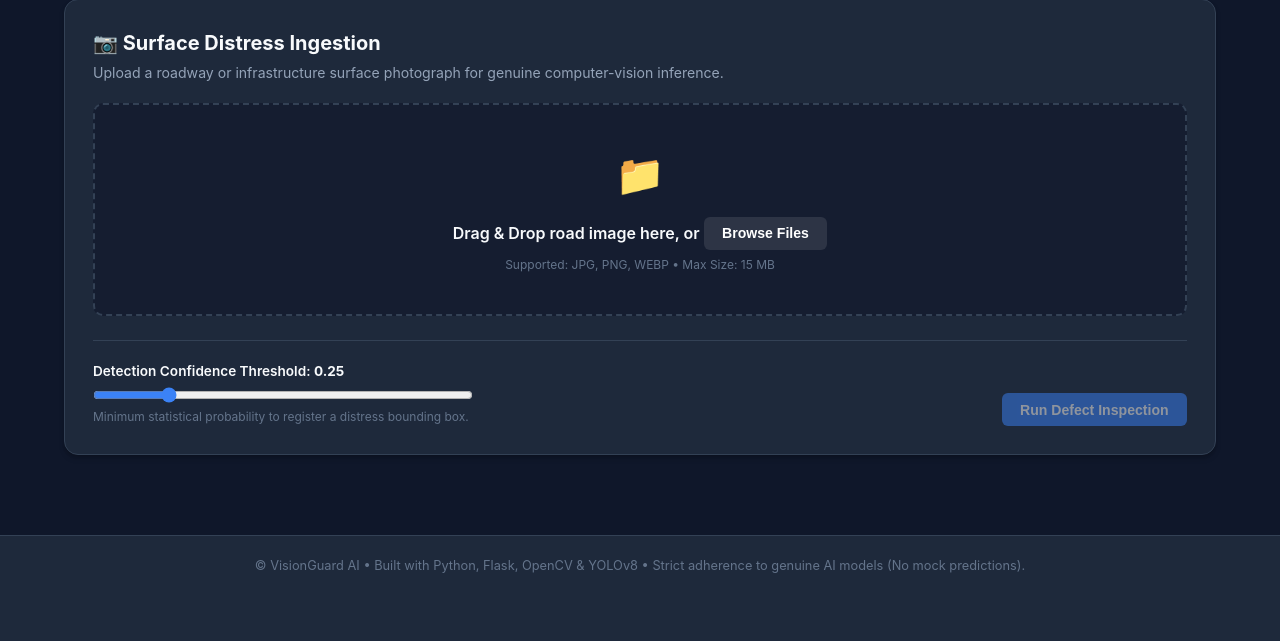
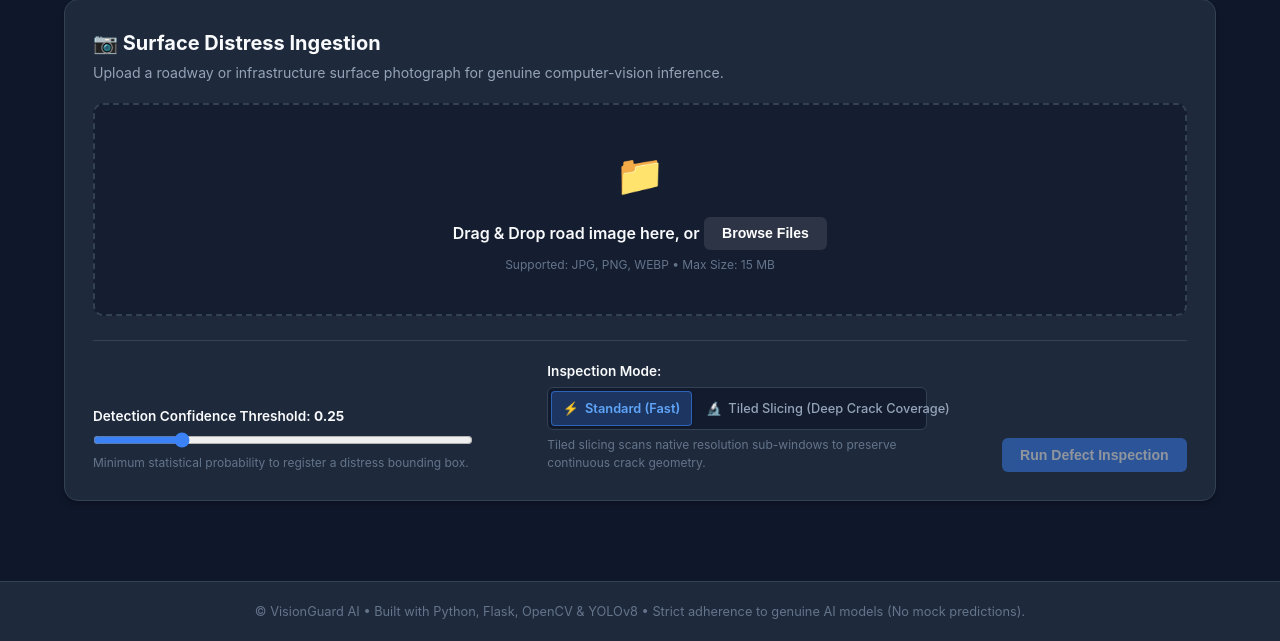
Before and after one commit to szeeshanZ123/visionGuard, a Flask app: page / in a window 1280 px wide. Shown: the part 538-1179 px from the top of the page. Before the commit the page ends 1111 px from the top, so only its background shows below. Run offline with Flask 3, Linux system fonts and the light colour scheme; data comes from the database, SQL or seed files in the repository; data that the repository does not hold is empty; some libraries are stand-ins or nearby versions.

Commit message:
feat(ui): add inspection mode segmented switch and detection source badges
- Add Standard vs Tiled Slicing segmented control to the distress ingestion card
- Add 4th telemetry metric card displaying active mode and tile count
- Add Source column to detections table with Tiled and Full-Frame badges
- Wire sub-threshold suggestion button to inspect continuous cracks in Tiled Mode

```diff
--- a/app/static/css/styles.css
+++ b/app/static/css/styles.css
@@ -351,6 +351,58 @@ body {
     color: var(--text-muted);
 }
 
+/* Segmented Control for Inspection Mode */
+.segmented-control {
+    display: inline-flex;
+    background: rgba(15, 23, 42, 0.7);
+    border: 1px solid var(--border-color);
+    border-radius: var(--radius-sm);
+    padding: 3px;
+    gap: 3px;
+    width: 100%;
+}
+
+.segmented-option {
+    flex: 1;
+    position: relative;
+    cursor: pointer;
+    margin: 0;
+}
+
+.segmented-option input[type="radio"] {
+    position: absolute;
+    opacity: 0;
+    pointer-events: none;
+}
+
+.segmented-label {
+    display: flex;
+    align-items: center;
+    justify-content: center;
+    gap: 0.4rem;
+    padding: 0.45rem 0.65rem;
+    border-radius: 4px;
+    font-size: 0.8rem;
+    font-weight: 500;
+    color: var(--text-secondary);
+    transition: all 0.2s ease;
+    text-align: center;
+    white-space: nowrap;
+    border: 1px solid transparent;
+}
+
+.segmented-option input[type="radio"]:checked + .segmented-label {
+    background: rgba(59, 130, 246, 0.25);
+    border-color: rgba(59, 130, 246, 0.6);
+    color: #60A5FA;
+    font-weight: 600;
+    box-shadow: 0 1px 3px rgba(0, 0, 0, 0.3);
+}
+
+.segmented-option:hover .segmented-label {
+    color: #FFFFFF;
+}
+
 /* Buttons */
 .btn {
     padding: 0.55rem 1.15rem;
--- a/app/static/js/app.js
+++ b/app/static/js/app.js
@@ -41,6 +41,8 @@ document.addEventListener("DOMContentLoaded", () => {
     const metricDefectTypes = document.getElementById("metricDefectTypes");
     const metricTopConf = document.getElementById("metricTopConf");
     const metricModelName = document.getElementById("metricModelName");
+    const metricInspectionMode = document.getElementById("metricInspectionMode");
+    const metricModeCaption = document.getElementById("metricModeCaption");
 
     const metaFilename = document.getElementById("metaFilename");
     const metaFormat = document.getElementById("metaFormat");
@@ -191,10 +193,15 @@ document.addEventListener("DOMContentLoaded", () => {
         resultsContainer.style.display = "none";
     }
 
-    // 4. Confidence Threshold Slider
-    confSlider.addEventListener("input", (e) => {
-        confValDisplay.textContent = parseFloat(e.target.value).toFixed(2);
-    });
+    // 4. Confidence Threshold Slider Synchronization
+    function syncSliderDisplay() {
+        const val = parseFloat(confSlider.value);
+        confValDisplay.textContent = isNaN(val) ? "0.25" : val.toFixed(2);
+    }
+    // Synchronize immediately on page load in case browser restored previous input state
+    syncSliderDisplay();
+    confSlider.addEventListener("input", syncSliderDisplay);
+    confSlider.addEventListener("change", syncSliderDisplay);
 
     // 5. Run Inspection Action
     inspectBtn.addEventListener("click", async () => {
@@ -205,44 +212,89 @@ document.addEventListener("DOMContentLoaded", () => {
         inspectSpinner.style.display = "inline-block";
         inspectBtn.querySelector(".btn-text").textContent = "Analyzing Road Imagery...";
 
+        const activeThreshold = parseFloat(confSlider.value) || 0.25;
+        const modeRadio = document.querySelector('input[name="inspectionMode"]:checked');
+        const activeMode = modeRadio ? modeRadio.value : "standard";
+
         const formData = new FormData();
         formData.append("image", currentFile);
-        formData.append("confidence_threshold", confSlider.value);
+        formData.append("confidence_threshold", activeThreshold.toFixed(2));
+        formData.append("inspection_mode", activeMode);
 
+        const controller = new AbortController();
+        const timeoutId = setTimeout(() => controller.abort(), 60000); // 60s timeout
+
+        let res;
         try {
-            const res = await fetch("/api/inspect", {
+            res = await fetch("/api/inspect", {
                 method: "POST",
                 body: formData,
+                signal: controller.signal,
             });
-
-            const data = await res.json();
-
-            if (!res.ok) {
-                handleApiError(data);
-                return;
+        } catch (fetchErr) {
+            clearTimeout(timeoutId);
+            console.error("Fetch communication failure:", fetchErr);
+            if (fetchErr.name === "AbortError") {
+                alert("Request timed out: Inference took longer than 60 seconds. Please try again with a smaller image or higher confidence threshold.");
+            } else {
+                alert(`Network connection error: Unable to reach the VisionGuard AI backend at ${window.location.origin}.\n\nDetails: ${fetchErr.message || "Connection refused"}\n\nPlease verify that 'python app/server.py' is running in your terminal.`);
             }
-
-            renderResults(data);
-
-        } catch (err) {
-            alert("Network error: Failed to communicate with the VisionGuard AI backend.");
+            return;
         } finally {
+            clearTimeout(timeoutId);
             inspectBtn.disabled = false;
             inspectSpinner.style.display = "none";
             inspectBtn.querySelector(".btn-text").textContent = "Run Defect Inspection";
         }
+
+        // Parse response body safely
+        let data = null;
+        const contentType = res.headers.get("content-type") || "";
+        if (contentType.includes("application/json")) {
+            try {
+                data = await res.json();
+            } catch (jsonErr) {
+                console.error("Failed to parse JSON response:", jsonErr);
+            }
+        }
+
+        if (!res.ok) {
+            let errorMsg = `Server responded with status HTTP ${res.status}`;
+            if (data && data.message) {
+                errorMsg = data.message;
+            } else {
+                try {
+                    const rawText = await res.text();
+                    if (rawText) errorMsg += `: ${rawText.substring(0, 150)}`;
+                } catch (_) {}
+            }
+            handleApiError(res.status, data, errorMsg);
+            return;
+        }
+
+        if (!data) {
+            alert("Protocol Error: The server returned a 200 OK status without a valid JSON body.");
+            return;
+        }
+
+        try {
+            renderResults(data);
+        } catch (renderErr) {
+            console.error("UI rendering error:", renderErr);
+            alert(`Rendering Error: Failed to display detection findings: ${renderErr.message}`);
+        }
     });
 
-    function handleApiError(data) {
-        if (data.error_code === "MODEL_WEIGHTS_MISSING") {
-            systemNoticeTitle.textContent = "Model Weights Checkpoint Required";
-            systemNoticeMsg.textContent = data.message;
-            systemNoticeInstructions.textContent = data.setup_instructions || "Place best.pt into ai/models/best.pt";
+    function handleApiError(status, data, message) {
+        if (status === 503 || (data && data.error_code === "MODEL_WEIGHTS_MISSING")) {
+            systemNoticeTitle.textContent = "Model Weights Checkpoint Required (HTTP 503)";
+            systemNoticeMsg.textContent = (data && data.message) || message;
+            systemNoticeInstructions.textContent = (data && data.setup_instructions) || "Place best.pt into ai/models/best.pt";
             systemNoticeInstructions.style.display = "block";
             systemNoticeBanner.style.display = "flex";
             window.scrollTo({ top: 0, behavior: "smooth" });
         } else {
-            alert(`Inspection Failed: ${data.message || "Unknown error"}`);
+            alert(`Inspection Failed (HTTP ${status}):\n${message}`);
         }
     }
 
@@ -266,11 +318,25 @@ document.addEventListener("DOMContentLoaded", () => {
         modelCheckpointCaption.textContent = modelInfo.name || "YOLOv8n";
         metricModelName.textContent = modelInfo.name || "YOLOv8 Nano";
 
+        // Inspection Mode Telemetry
+        const inspMode = (data.inspection_mode || "standard").toLowerCase();
+        if (inspMode === "tiled" || inspMode === "sliced") {
+            if (metricInspectionMode) metricInspectionMode.textContent = "Tiled Slicing";
+            const sliceCount = data.candidate_summary && data.candidate_summary.slice_count ? `${data.candidate_summary.slice_count} Tiles` : "High-Res";
+            if (metricModeCaption) metricModeCaption.textContent = `${sliceCount} (Continuous Coverage)`;
+        } else {
+            if (metricInspectionMode) metricInspectionMode.textContent = "Standard";
+            if (metricModeCaption) metricModeCaption.textContent = "Full-Frame 640px";
+        }
+
         // Defect Counts & Telemetry
         const detections = data.detections || [];
         const defectCount = detections.length;
+        const usedThreshold = (typeof data.confidence_threshold === "number")
+            ? data.confidence_threshold.toFixed(2)
+            : (parseFloat(confSlider.value) || 0.25).toFixed(2);
 
-        resultsCountBadge.textContent = `${defectCount} Defect${defectCount === 1 ? "" : "s"} Detected`;
+        resultsCountBadge.textContent = `${defectCount} Defect${defectCount === 1 ? "" : "s"} Detected (Threshold ≥ ${usedThreshold})`;
         resultsCountBadge.className = defectCount > 0 ? "badge badge-warning" : "badge badge-success";
 
         metricDefectCount.textContent = defectCount;
@@ -282,7 +348,7 @@ document.addEventListener("DOMContentLoaded", () => {
             const maxConf = Math.max(...detections.map(d => d.confidence));
             metricTopConf.textContent = (maxConf * 100).toFixed(1) + "%";
         } else {
-            metricDefectTypes.textContent = "Sound Road Surface";
+            metricDefectTypes.textContent = `No defects ≥ ${usedThreshold}`;
             metricTopConf.textContent = "N/A";
         }
 
@@ -290,24 +356,59 @@ document.addEventListener("DOMContentLoaded", () => {
         detectionsTableBody.innerHTML = "";
         if (defectCount === 0) {
             const emptyRow = document.createElement("tr");
+            let suggestionHtml = "";
+            const cand = data.candidate_summary;
+            if (cand && cand.suggested_threshold && cand.suggested_threshold < parseFloat(usedThreshold)) {
+                suggestionHtml = `
+                    <div style="margin-top: 1rem; padding: 1rem; background: rgba(59, 130, 246, 0.12); border: 1px solid rgba(59, 130, 246, 0.35); border-radius: 8px; text-align: left; max-width: 620px; margin-left: auto; margin-right: auto;">
+                        <strong style="color: #60a5fa; display: flex; align-items: center; gap: 0.5rem; margin-bottom: 0.3rem;">
+                            <span>💡</span> Subtle Distress Detected Below Threshold
+                        </strong>
+                        <p style="font-size: 0.9rem; color: var(--text-secondary); margin: 0.4rem 0 0.8rem 0; line-height: 1.4;">
+                            The AI model identified a candidate <strong>${cand.top_raw_class || "Distress"}</strong> with <strong>${(cand.top_raw_confidence * 100).toFixed(1)}% statistical confidence</strong>, but filtered it out because the current threshold is set to <strong>${usedThreshold}</strong>.
+                        </p>
+                        <button type="button" class="btn btn-secondary btn-sm" id="applySuggestedThresholdBtn" style="cursor: pointer; padding: 0.4rem 0.9rem; font-size: 0.85rem; font-weight: 600;">
+                            🔍 Inspect in Tiled Mode at ${cand.suggested_threshold.toFixed(2)} Threshold
+                        </button>
+                    </div>
+                `;
+            }
+
             emptyRow.innerHTML = `
-                <td colspan="6" style="text-align: center; color: var(--text-muted); padding: 1.5rem;">
-                    ✅ No surface cracks or potholes detected at confidence threshold ≥ ${confSlider.value}.
+                <td colspan="7" style="text-align: center; color: var(--text-muted); padding: 1.5rem;">
+                    <div>✅ No surface cracks or potholes detected at confidence threshold ≥ ${usedThreshold}.</div>
+                    ${suggestionHtml}
                 </td>
             `;
             detectionsTableBody.appendChild(emptyRow);
+
+            const applyBtn = document.getElementById("applySuggestedThresholdBtn");
+            if (applyBtn && cand && cand.suggested_threshold) {
+                applyBtn.addEventListener("click", () => {
+                    confSlider.value = cand.suggested_threshold.toFixed(2);
+                    syncSliderDisplay();
+                    const tiledRadio = document.querySelector('input[name="inspectionMode"][value="tiled"]');
+                    if (tiledRadio) tiledRadio.checked = true;
+                    inspectBtn.click();
+                });
+            }
         } else {
             detections.forEach((det, idx) => {
                 const tr = document.createElement("tr");
                 const bbox = det.bbox || {};
                 const coords = `[${bbox.x1}, ${bbox.y1}, ${bbox.x2}, ${bbox.y2}]`;
                 const extent = `${bbox.width} × ${bbox.height} px`;
+                const src = det.source || "global";
+                const srcBadge = src === "tiled"
+                    ? '<span class="badge badge-info" style="font-size: 0.72rem; padding: 2px 6px;">🔬 Tiled</span>'
+                    : '<span class="badge badge-secondary" style="font-size: 0.72rem; padding: 2px 6px;">⚡ Full-Frame</span>';
 
                 tr.innerHTML = `
                     <td><strong>${idx + 1}</strong></td>
                     <td><span class="badge badge-info">${det.distress_category}</span></td>
                     <td><code>${det.class_name}</code></td>
                     <td><strong>${(det.confidence * 100).toFixed(1)}%</strong></td>
+                    <td>${srcBadge}</td>
                     <td><code>${coords}</code></td>
                     <td>${extent}</td>
                 `;
--- a/app/templates/index.html
+++ b/app/templates/index.html
@@ -110,9 +110,29 @@
                         Detection Confidence Threshold:
                         <strong id="confValDisplay">0.25</strong>
                     </label>
-                    <input type="range" id="confSlider" min="0.10" max="0.90" step="0.05" value="0.25">
+                    <input type="range" id="confSlider" min="0.05" max="0.95" step="0.05" value="0.25">
                     <span class="control-hint">Minimum statistical probability to register a distress bounding box.</span>
                 </div>
+
+                <div class="control-group">
+                    <label>Inspection Mode:</label>
+                    <div class="segmented-control" id="inspectionModeGroup">
+                        <label class="segmented-option">
+                            <input type="radio" name="inspectionMode" value="standard" checked>
+                            <span class="segmented-label">
+                                <span class="mode-icon">⚡</span> Standard (Fast)
+                            </span>
+                        </label>
+                        <label class="segmented-option">
+                            <input type="radio" name="inspectionMode" value="tiled">
+                            <span class="segmented-label">
+                                <span class="mode-icon">🔬</span> Tiled Slicing (Deep Crack Coverage)
+                            </span>
+                        </label>
+                    </div>
+                    <span class="control-hint">Tiled slicing scans native resolution sub-windows to preserve continuous crack geometry.</span>
+                </div>
+
                 <div class="action-buttons">
                     <button type="button" class="btn btn-primary" id="inspectBtn" disabled>
                         <span class="btn-text">Run Defect Inspection</span>
@@ -169,6 +189,11 @@
                     <strong class="metric-value text-sm" id="metricModelName">YOLOv8n</strong>
                     <span class="metric-caption">RDD2022 India Weights</span>
                 </div>
+                <div class="metric-card">
+                    <span class="metric-label">Inspection Mode</span>
+                    <strong class="metric-value text-sm" id="metricInspectionMode">Standard</strong>
+                    <span class="metric-caption" id="metricModeCaption">Full-Frame 640px</span>
+                </div>
             </div>
 
             <!-- Technical Image Metadata Table -->
@@ -199,6 +224,7 @@
                                 <th>Distress Category</th>
                                 <th>Class ID</th>
                                 <th>Statistical Confidence</th>
+                                <th>Source</th>
                                 <th>Bounding Box [x1, y1, x2, y2]</th>
                                 <th>Pixel Extent (W × H)</th>
                             </tr>
```
